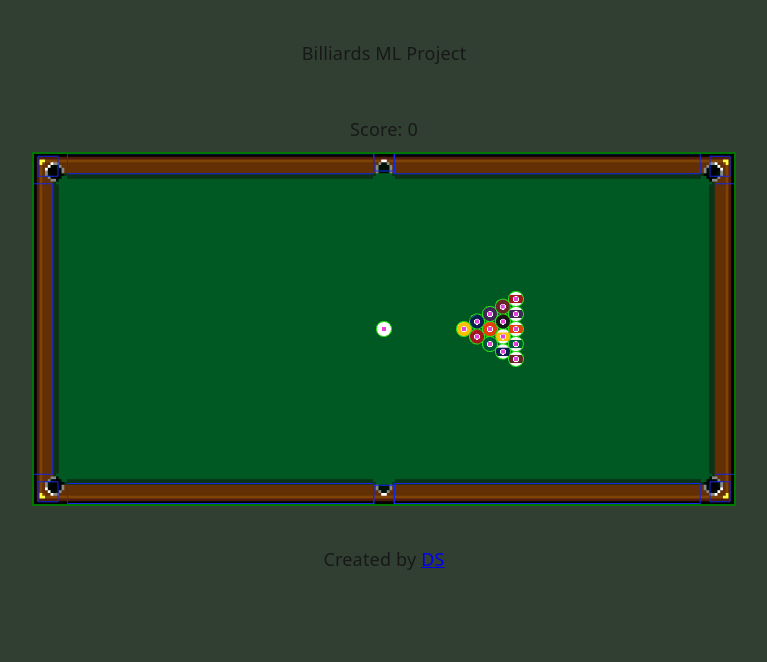
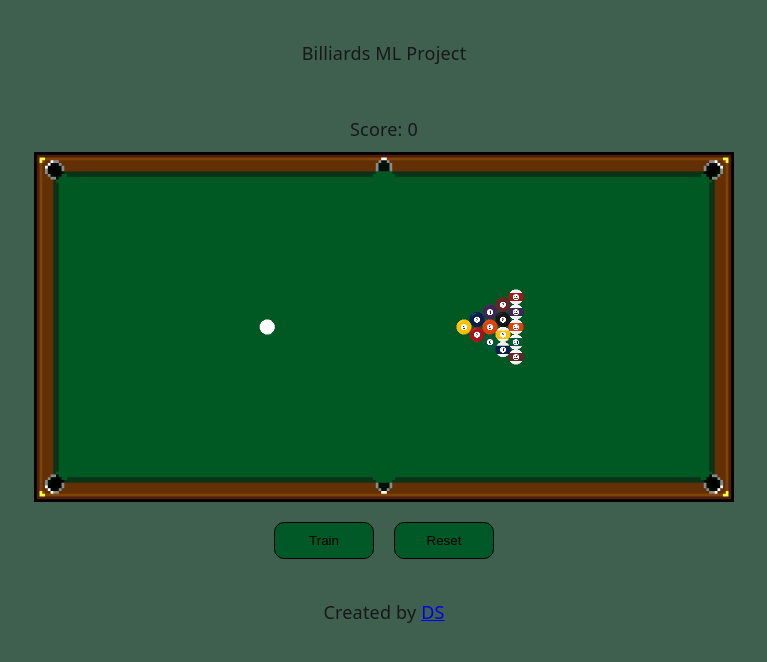
Before and after one commit to DhruvS28/billiardsML, a website built with Vite: page index.html in a window 1280 px wide. Shown: the whole page, without its empty margins (256-1023 px from the left). Built offline with nearby package versions, Linux system fonts and the light colour scheme; animation ran at ten frames a second.

Commit message:
Implemented hill climber + cleanup

```diff
--- a/index.html
+++ b/index.html
@@ -4,6 +4,7 @@
     <meta charset="UTF-8" />
     <link rel="icon" type="image/svg+xml" href="favicon.svg" />
     <meta name="viewport" content="width=device-width, initial-scale=1.0" />
+    <script type="module" src="/src/main.ts"></script>
     <title>billiardsml</title>
   </head>
   <body>
@@ -13,6 +14,10 @@
       <div class="gameContainer">
         <canvas id="gameCanvas"></canvas>
       </div>
+      <div class="actionBtns">
+        <div><button id="beginTraining">Train</button></div>
+        <div><button id="resetBtn">Reset</button></div>
+      </div>
     </div>
     <footer>
       <p>Created by <a href="https://github.com/dhruvs28">DS</a></p>
--- a/src/aiml/inputEncoder.ts
+++ b/src/aiml/inputEncoder.ts
@@ -3,10 +3,7 @@ import type { BallState } from '../interfaces'
 
 export function encodeGameState(state: any): number[] {
   const encodedState: number[] = [];
-  // console.log(state)
 
-
-  // Encode cue ball state
   encodedState.push(state.cueBall.posx / state.tableWidth);
   encodedState.push(state.cueBall.posy / state.tableHeight);
   encodedState.push(state.cueBall.velx / 18);
@@ -21,6 +18,5 @@ export function encodeGameState(state: any): number[] {
     encodedState.push(!ball.pocketed ? 1 : 0);
   });
   encodedState.push(state.isMoving ? 1 : 0)
-  // encodedState.push(state.cueBall.pocketed ? 1 : 0);
   return encodedState;
 }
--- /dev/null
+++ b/src/interfaces.ts
@@ -0,0 +1,47 @@
+import { NeuralNetwork } from './aiml/neuralNetwork'
+
+export interface ShotStats {
+  hitObjectBall: boolean;
+  cueBallPocketed: boolean;
+  objectBallsPocketed: number;
+}
+
+export interface BallState {
+  name?: string;
+  posx: number;
+  posy: number;
+  velx: number;
+  vely: number;
+  pocketed: boolean;
+}
+
+export interface GameState {
+  objectBalls: BallState[];
+  cueBall: BallState;
+  tableWidth: number;
+  tableHeight: number;
+  isMoving?: boolean;
+}
+
+export interface Individual {
+  network: NeuralNetwork;
+  fitness: number;
+}
+
+export interface NetworkArchitecture {
+  input: number;
+  layer1: number;
+  layer2: number;
+  output: number;
+}
+
+
+// Constants to be used for training
+export const networkArch: NetworkArchitecture = {
+  input: 81,
+  layer1: 64,
+  layer2: 32,
+  output: 2
+}
+
+export const MAX_SHOTS = 10;
--- a/src/main.ts
+++ b/src/main.ts
@@ -1,18 +1,14 @@
 import './style.scss'
 import Phaser from 'phaser';
+import * as gameState from './aiml/gameState'
+import * as inputEncoder from './aiml/inputEncoder'
+import { Controller } from './aiml/controller'
+import { Evolution } from './aiml/evolution'
+import { MAX_SHOTS, networkArch, type NetworkArchitecture, type ShotStats } from './interfaces';
+
 const base = import.meta.env.BASE_URL
 
-// how to make games and physics in javascript
-
-// ive heard of phaser
-
-// after I make a game with phaser can I incorporate ML into it, with neural networks and teach it to play optmally across genrations?
-// Similar to code bullet
-
-// https://www.youtube.com/watch?v=0qtg-9M3peI&t=26s
-
-
-const sizes = {
+export const sizes = {
   width: 700,
   height: 350,
 }
@@ -20,15 +16,29 @@ const sizes = {
 const speedDown = 0;
 
 class GameScene extends Phaser.Scene {
-  whiteBall!: Phaser.Physics.Matter.Image;
-  balls!: Phaser.Physics.Matter.Image[];
+  cueBall!: Phaser.Physics.Matter.Image;
+  objectBalls!: Phaser.Physics.Matter.Image[];
   cursors!: Phaser.Types.Input.Keyboard.CursorKeys;
 
   isProjecting: boolean = false;
   projectionLine!: Phaser.GameObjects.Graphics;
+  isShotActive: boolean = false;
+  isTraining: boolean = false;
 
   scoreDisplay!: HTMLElement | null;
   score: number = 0;
+  shots: number = 0;
+
+  networkArch = networkArch;
+
+  evolution!: Evolution;
+  controller: Controller = new Controller(this);
+
+  stats: ShotStats = {
+    hitObjectBall: false,
+    cueBallPocketed: false,
+    objectBallsPocketed: 0
+  };
 
   borderPoints = [
     { x1: (sizes.width) * 0.048, y1: (sizes.height) * 0.028, x2: (sizes.width) * 0.485, y2: (sizes.height) * 0.028 },
@@ -53,8 +63,10 @@ class GameScene extends Phaser.Scene {
   }
 
   preload() {
+    this.evolution = new Evolution(100, this.networkArch);
+
     this.load.image('bg', `${base}assets/BilliardKit/Billiards Table Big.png`);
-    this.load.image('whiteBall', `${base}assets/BilliardKit/Ball-White.png`);
+    this.load.image('cueBall', `${base}assets/BilliardKit/Ball-White.png`);
     this.load.image('tableBorder', `${base}assets/BilliardKit/Table Border.png`);
 
     for (let i = 1; i <= 15; i++) {
@@ -62,6 +74,7 @@ class GameScene extends Phaser.Scene {
     }
   }
   create() {
+    // this.matter.world.engine.timing.timeScale = 1;
     this.add.image(0, 0, 'bg').setOrigin(0, 0).setDisplaySize(sizes.width, sizes.height);
     // this.matter.world.setBounds(20, 20, sizes.width - 40, sizes.height - 40);
 
@@ -69,41 +82,59 @@ class GameScene extends Phaser.Scene {
     this.setBorders(this.borderPoints);
     this.setPockets(this.pockets);
 
+    this.setCollisions();
 
-    this.matter.world.on('collisionstart', (event: { pairs: Array<{ bodyA: object; bodyB: object }> }) => {
-      for (const pair of event.pairs) {
-        const bodies = [pair.bodyA, pair.bodyB];
-        const touchesPocket = bodies.some((body) => 'isSensor' in body && body.isSensor);
-        if (!touchesPocket) continue;
+    this.setCueBall();
+    this.setObjectBalls();
 
-        const ballIndex = this.balls.findIndex((ball) => ball.body !== null && bodies.includes(ball.body));
-        if (ballIndex === -1) continue;
-
-        const [ball] = this.balls.splice(ballIndex, 1);
-        this.score++;
-        this.scoreDisplay!.textContent = `Score: ${this.score}`;
-        ball.destroy();
-      }
-    });
-
-    this.whiteBall = this.matter.add.image(sizes.width / 2, sizes.height / 2, 'whiteBall').setDisplaySize(15, 15);
-    this.whiteBall.setCircle(7.5);
-
-    this.whiteBall.setFriction(0);
-    this.whiteBall.setFrictionAir(0.025);
-    this.whiteBall.setBounce(0.99);
-
-    this.createCueBalls();
-
-    this.whiteBall.setInteractive();
+    this.cueBall.setInteractive();
     this.cueHitLogic();
 
 
     this.cursors = this.input.keyboard!.createCursorKeys();
+    document.querySelector("#beginTraining")?.addEventListener("click", () => { this.trainAI(); this.isTraining = true });
+    document.querySelector("#resetBtn")?.addEventListener("click", () => { this.resetTable(); this.isTraining = false });
   }
+
   update() {
+    if (this.isShotActive && this.isTableStatic()) {
+      this.isShotActive = false;
 
+      if (this.isTraining) {
+        this.trainAI();
+      }
+    }
   }
+
+  trainAI() {
+    const individual = this.evolution.getCurrentIndividual();
+    const state = gameState.captureGameState(this);
+    const encodedState = inputEncoder.encodeGameState(state);
+    const prediction = individual.network.predict(encodedState);
+    this.evolution.calculateFitness(individual, this.stats);
+    this.shots++;
+    this.controller.execute(prediction);
+
+    if (this.shots >= MAX_SHOTS) {
+      this.evolution.evaluateCandidate(individual);
+
+      console.log("Generation:", this.evolution.generation);
+      console.log("Candidate fitness:", individual.fitness);
+      console.log("Best fitness:", this.evolution.bestFitness);
+      console.log("Accepted: " + this.evolution.accepted + " ~~~ Average: ", (this.evolution.totalFitness/this.evolution.generation));
+      console.log("================================");
+
+      const nextCandidate = this.evolution.createCandidate(
+        this.evolution.bestIndividual!
+      );
+
+      this.evolution.setCurrentIndividual(nextCandidate);
+
+      this.shots = 0;
+      this.resetTable();
+    }
+  }
+
 
   setBorders(points: { x1: number, y1: number, x2: number, y2: number }[] = []) {
 
@@ -136,8 +167,17 @@ class GameScene extends Phaser.Scene {
     });
   }
 
-  createCueBalls() {
-    this.balls = [];
+  setCueBall() {
+    this.cueBall = this.matter.add.image(sizes.width / 3, sizes.height / 2, 'cueBall').setDisplaySize(15, 15);
+    this.cueBall.setName('cueBall');
+    this.cueBall.setCircle(7.5);
+    this.cueBall.setFriction(0);
+    this.cueBall.setFrictionAir(0.025);
+    this.cueBall.setBounce(0.99);
+  }
+
+  setObjectBalls() {
+    this.objectBalls = [];
 
     const spacing = 15;
     const startX = sizes.width / 2 + 80;
@@ -152,39 +192,110 @@ class GameScene extends Phaser.Scene {
         const y = startY + (col - row / 2) * spacing;
 
         const ball = this.matter.add.image(x, y, `b${ballNumber}`);
-
+        ball.setName(`b${ballNumber}`);
         ball.setDisplaySize(15, 15)
         ball.setCircle(7.5);
         ball.setFriction(0);
         ball.setFrictionAir(0.025);
         ball.setBounce(0.99);
-        this.balls.push(ball);
-
+        this.objectBalls.push(ball);
         ballNumber++;
       }
     }
   }
 
+  setCollisions() {
+    this.matter.world.on('collisionstart', (event: any) => {
+      let cueBallPocketed = false;
+      const pocketedBalls = new Set<number>();
+
+      for (const pair of event.pairs) {
+        const bodies = [pair.bodyA, pair.bodyB];
+
+        if (!this.stats.hitObjectBall) {
+          this.stats.hitObjectBall =
+            bodies.includes(this.cueBall.body!) &&
+            this.objectBalls.some(ball =>
+              ball.body !== null && bodies.includes(ball.body)
+            );
+        }
+
+        const touchesPocket = bodies.some(
+          body => 'isSensor' in body && body.isSensor
+        );
+
+        if (!touchesPocket) continue;
+
+        if (
+          this.cueBall.body !== null &&
+          bodies.includes(this.cueBall.body)
+        ) {
+          cueBallPocketed = true;
+          continue;
+        }
+
+        const ballIndex = this.objectBalls.findIndex(
+          ball => ball.body !== null && bodies.includes(ball.body)
+        );
+
+        if (ballIndex !== -1) {
+          pocketedBalls.add(ballIndex);
+        }
+      }
+
+      if (cueBallPocketed) {
+        this.stats.cueBallPocketed = true;
+        this.cueBall.setVelocity(0, 0);
+        this.score--;
+        this.cueBall.setPosition(sizes.width / 3, sizes.height / 2);
+
+        // Pause so AI doesn't immediately fire
+        this.matter.world.pause();
+        this.time.delayedCall(500, () => {
+          this.matter.world.resume();
+        });
+      }
+
+      for (const index of pocketedBalls) {
+        const ball = this.objectBalls[index];
+
+        if (!ball || ball.body === null) continue;
+
+        this.score++;
+        ball.destroy();
+        this.stats.objectBallsPocketed = 1;
+      }
+
+      this.scoreDisplay!.textContent = `Score: ${this.score}`;
+    });
+  }
+
   cueHitLogic() {
     let startx: number, starty: number;
 
-    this.input.on('pointerdown', (pointer) => {
+    this.input.on('pointerdown', (pointer: Phaser.Input.Pointer) => {
+      this.stopAllBalls(); // better for human user experience
+      if (!this.isTableStatic()) {
+        return;
+      }
+
       startx = pointer.downX;
       starty = pointer.downY;
       this.isProjecting = true;
-
-      this.stopAllBalls();
     });
 
-    this.input.on('pointermove', (pointer) => {
+    this.input.on('pointermove', (pointer: Phaser.Input.Pointer) => {
       if (!this.isProjecting) return;
       this.showProjectedPath(startx, starty, pointer.x, pointer.y);
     });
 
 
-    this.input.on('pointerup', (pointer) => {
+    this.input.on('pointerup', (pointer: Phaser.Input.Pointer) => {
+      if (!this.isProjecting) {
+        return;
+      }
       this.isProjecting = false;
-      this.projectionLine.clear();
+      this.projectionLine?.clear();
 
       const dx = startx - pointer.upX;
       const dy = starty - pointer.upY;
@@ -204,14 +315,26 @@ class GameScene extends Phaser.Scene {
       );
       shot.setLength(power * MAX_SPEED);
 
-      this.whiteBall.setVelocity(shot.x, shot.y);
+      this.cueBall.setVelocity(shot.x, shot.y);
+      this.isShotActive = true;
+      this.stats = {
+        hitObjectBall: false,
+        cueBallPocketed: false,
+        objectBallsPocketed: 0
+      };
     });
 
   }
 
+  isTableStatic() {
+    return this.objectBalls.filter((ball: any) => !ball.isDestroyed).every((ball) => {
+      return Math.hypot(ball.body?.velocity.x ?? 0, ball.body?.velocity.y ?? 0) < 0.1;
+    }) && Math.hypot(this.cueBall.body?.velocity.x ?? 0, this.cueBall.body?.velocity.y ?? 0) < 0.1;
+  }
+
   stopAllBalls() {
-    this.whiteBall.setVelocity(0, 0);
-    this.balls.forEach((ball) => {
+    this.cueBall.setVelocity(0, 0);
+    this.objectBalls.filter((ball: any) => !ball.isDestroyed).forEach((ball) => {
       ball.setVelocity(0, 0);
     });
   }
@@ -225,10 +348,22 @@ class GameScene extends Phaser.Scene {
     this.projectionLine.lineStyle(3, 0xffffff, 0.5);
 
     this.projectionLine.beginPath();
-    this.projectionLine.moveTo(this.whiteBall.x, this.whiteBall.y);
-    this.projectionLine.lineTo(this.whiteBall.x - (currx - startx), this.whiteBall.y - (curry - starty));
+    this.projectionLine.moveTo(this.cueBall.x, this.cueBall.y);
+    this.projectionLine.lineTo(this.cueBall.x - (currx - startx), this.cueBall.y - (curry - starty));
     this.projectionLine.strokePath();
   }
+
+  resetTable() {
+    this.cueBall.destroy();
+    this.objectBalls.forEach((ball) => ball.destroy());
+    this.objectBalls = [];
+
+    this.setCueBall();
+    this.setObjectBalls();
+    this.score = 0;
+    this.shots = 0;
+    this.scoreDisplay!.textContent = `Score: ${this.score}`;
+  };
 
 
 }
@@ -238,11 +373,12 @@ const config = {
   width: sizes.width,
   height: sizes.height,
   canvas: document.getElementById('gameCanvas') as HTMLCanvasElement,
+  disableVisibilityChange: true,
   physics: {
     default: 'matter',
     matter: {
       gravity: { y: speedDown, x: 0 },
-      debug: true,
+      debug: false,
     }
   },
   scene: [GameScene]
--- a/src/style.scss
+++ b/src/style.scss
@@ -1,10 +1,10 @@
 :root {
   --text: #181818;
   --text-h: #08060d;
-  --bg: #303f31;
+  --bg: #3f604e;
   --border: #007700;
   --code-bg: #f4f3ec;
-  --accent: #aa3bff;
+  --accent: #005926;
   --accent-bg: rgba(170, 59, 255, 0.1);
   --accent-border: rgba(170, 59, 255, 0.5);
   --social-bg: rgba(244, 243, 236, 0.5);
@@ -74,7 +74,22 @@ main {
 }
 
 #gameCanvas {
-  border: 2px solid var(--border);
+  border: 0px solid var(--border);
   display: flex;
   z-index: 1;
 }
+
+.actionBtns {
+  display: flex;
+  justify-content: center;
+  gap: 20px;
+  padding-top: 20px;
+
+  button {
+    padding: 10px;
+    width: 100px;
+    border-radius: 10px;
+    border: 1px solid black;
+    background-color: var(--accent);
+  }
+}
```
